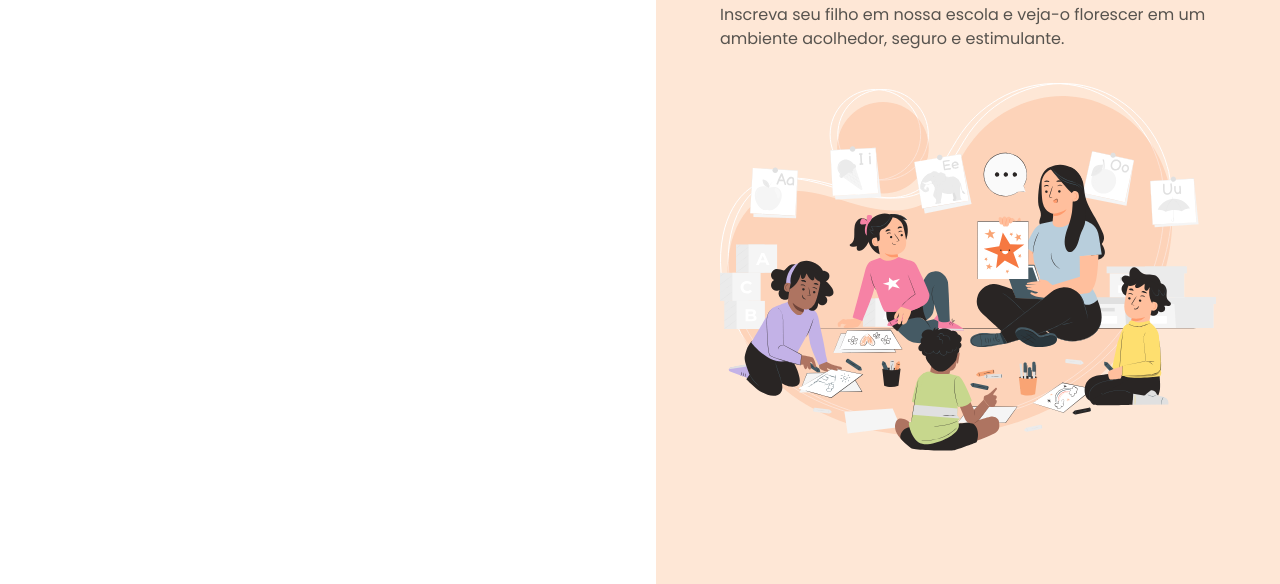
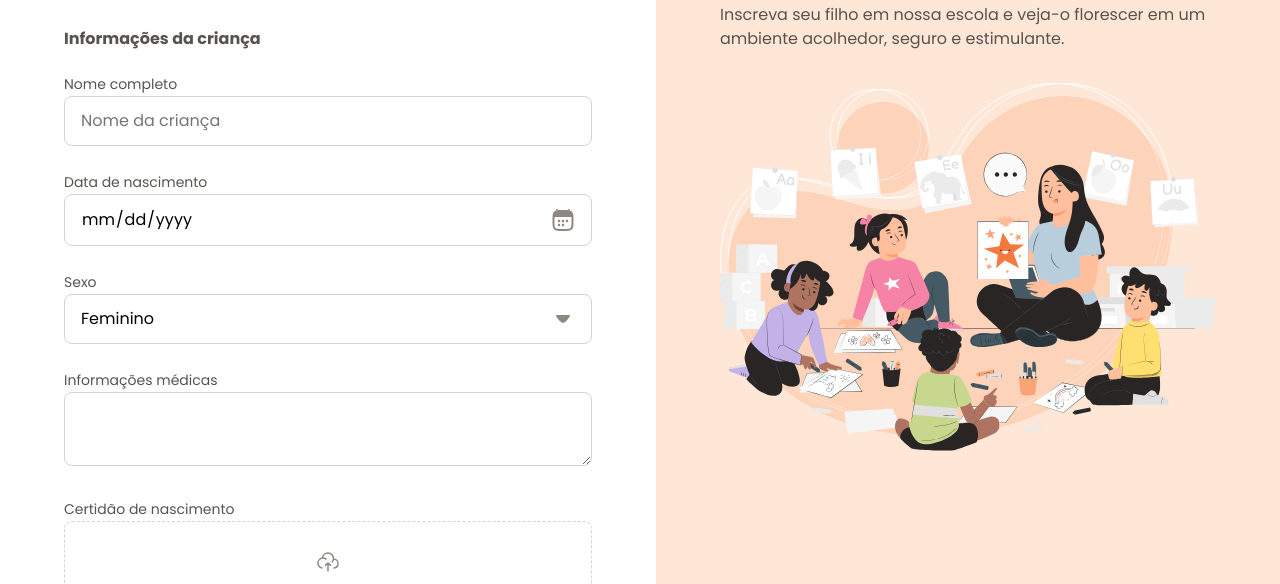
Before and after one commit to tjbarbosadev/formulario, a plain HTML site: page index.html in a window 1280 px wide. Shown: the part 216-800 px from the top of the page. Drawn offline with Linux system fonts and the light colour scheme.

Commit message:
feat: section child info

```diff
--- a/index.html
+++ b/index.html
@@ -30,6 +30,81 @@
               educação infantil Estrelas do Amanhã.
             </p>
           </header>
+
+          <form action="" method="post" enctype="multipart/form-data">
+            <fieldset>
+              <legend>Informações da criança</legend>
+
+              <div class="input-box">
+                <label for="fullname">Nome completo</label>
+                <input
+                  type="text"
+                  id="fullname"
+                  name="fullname"
+                  placeholder="Nome da criança"
+                />
+              </div>
+
+              <div class="input-box">
+                <label for="birth">Data de nascimento</label>
+                <input type="date" id="birth" name="birth" />
+              </div>
+
+              <div class="select-box">
+                <label for="gender">Sexo</label>
+                <select name="gender" id="gender">
+                  <option value="female">Feminino</option>
+                  <option value="male">Masculino</option>
+                  <option value="na">Prefiro não responder</option>
+                </select>
+              </div>
+
+              <div class="textarea-box">
+                <label for="medical-info">Informações médicas</label>
+                <textarea
+                  name="medical-info"
+                  id="medical-info"
+                  placeholder="A criança possui alguma condição médica?"
+                >
+                </textarea>
+              </div>
+
+              <div class="droparea-wrapper">
+                <label for="birth-file">Certidão de nascimento</label>
+
+                <div class="dropzone">
+                  <input type="file" name="birth-file" id="birth-file" />
+                  <svg
+                    width="24"
+                    height="24"
+                    viewBox="0 0 24 24"
+                    fill="none"
+                    xmlns="http://www.w3.org/2000/svg"
+                  >
+                    <path
+                      d="M17.4776 9.01106C17.485 9.01102 17.4925 9.01101 17.5 9.01101C19.9853 9.01101 22 11.0294 22 13.5193C22 15.8398 20.25 17.7508 18 18M17.4776 9.01106C17.4924 8.84606 17.5 8.67896 17.5 8.51009C17.5 5.46695 15.0376 3 12 3C9.12324 3 6.76233 5.21267 6.52042 8.03192M17.4776 9.01106C17.3753 10.1476 16.9286 11.1846 16.2428 12.0165M6.52042 8.03192C3.98398 8.27373 2 10.4139 2 13.0183C2 15.4417 3.71776 17.4632 6 17.9273M6.52042 8.03192C6.67826 8.01687 6.83823 8.00917 7 8.00917C8.12582 8.00917 9.16474 8.38194 10.0005 9.01101"
+                      stroke="#8F8881"
+                      stroke-width="1.5"
+                      stroke-linecap="round"
+                      stroke-linejoin="round"
+                    />
+                    <path
+                      d="M12 13V21M12 13C11.2998 13 9.99153 14.9943 9.5 15.5M12 13C12.7002 13 14.0085 14.9943 14.5 15.5"
+                      stroke="#8F8881"
+                      stroke-width="1.5"
+                      stroke-linecap="round"
+                      stroke-linejoin="round"
+                    />
+                  </svg>
+
+                  <p>
+                    Clique aqui para selecionar<br />
+                    os arquivos
+                  </p>
+                </div>
+              </div>
+            </fieldset>
+          </form>
         </div>
       </main>
 
--- /dev/null
+++ b/styles/fields/droparea.css
@@ -0,0 +1,41 @@
+.dropzone {
+  border: 1px dashed var(--stroke-default);
+  border-radius: 0.8rem;
+  display: grid;
+  justify-content: center;
+  gap: 0.8rem;
+  text-align: center;
+  position: relative;
+  padding-block: 2.8rem;
+
+  input {
+    position: absolute;
+    width: 100%;
+    height: 100%;
+    inset: 0;
+    opacity: 0;
+  }
+
+  p {
+    color: #a8a29e;
+  }
+
+  &:hover,
+  &:has(input:focus) {
+    border-width: 2px;
+    border-color: var(--stroke-highlight);
+    background-color: var(--surface-secondary);
+
+    p {
+      color: var(--text-tertiary);
+    }
+
+    svg path {
+      stroke: var(--stroke-highlight);
+    }
+  }
+
+  svg {
+    margin: auto;
+  }
+}
--- /dev/null
+++ b/styles/fields/index.css
@@ -0,0 +1,53 @@
+@import url(droparea.css);
+
+input,
+textarea,
+select {
+  appearance: none;
+  width: 100%;
+  border-radius: 0.8rem;
+  border: 1px solid var(--stroke-default);
+  padding: 1.2rem 1.6rem;
+  font: var(--font);
+  background-color: var(--surface-primary);
+}
+
+label {
+  font: 400 1.4rem/1.4 var(--font-family);
+  color: var(--text-secondary);
+  margin-bottom: 0.4rem;
+}
+
+input:focus,
+textarea:focus,
+select:focus,
+input[type="date"]:focus-within {
+  outline: 0.4rem solid var(--surface-secondary);
+  border: 1px solid var(--stroke-highlight);
+  outline-offset: 0.1px;
+  box-shadow: 0 0.5rem 0.5rem var(--text-tertiary);
+}
+
+input[type="date"] {
+  position: relative;
+  &::-webkit-calendar-picker-indicator {
+    opacity: 0;
+  }
+
+  &::before {
+    content: "";
+    position: absolute;
+    background-image: url(../../assets/icons/calendar-03.svg);
+    right: 1.6rem;
+    height: 2.4rem;
+    width: 2.4rem;
+    top: 50%;
+    transform: translateY(-50%);
+  }
+}
+
+select {
+  background-image: url(../../assets/icons/arrow-down-01.svg);
+  background-repeat: no-repeat;
+  background-position: calc(100% - 1.6rem);
+}
--- /dev/null
+++ b/styles/forms.css
@@ -0,0 +1,14 @@
+@import url(./fields/index.css);
+
+form {
+  fieldset {
+    border: none;
+    display: grid;
+    gap: 2.4rem;
+
+    legend {
+      font: var(--heading4);
+      margin-bottom: 2.4rem;
+    }
+  }
+}
--- a/styles/index.css
+++ b/styles/index.css
@@ -1,2 +1,3 @@
 @import url(global.css);
 @import url(layout.css);
+@import url(forms.css);
--- a/styles/layout.css
+++ b/styles/layout.css
@@ -21,12 +21,12 @@ main {
   padding: 6.4rem;
 
   .main-container {
+    display: grid;
+    gap: 4.8rem;
     max-width: 52.8rem;
     margin-left: auto;
 
     header {
-      margin-bottom: 4.8rem;
-
       .back {
         margin-bottom: 2.4rem;
         a {
```
